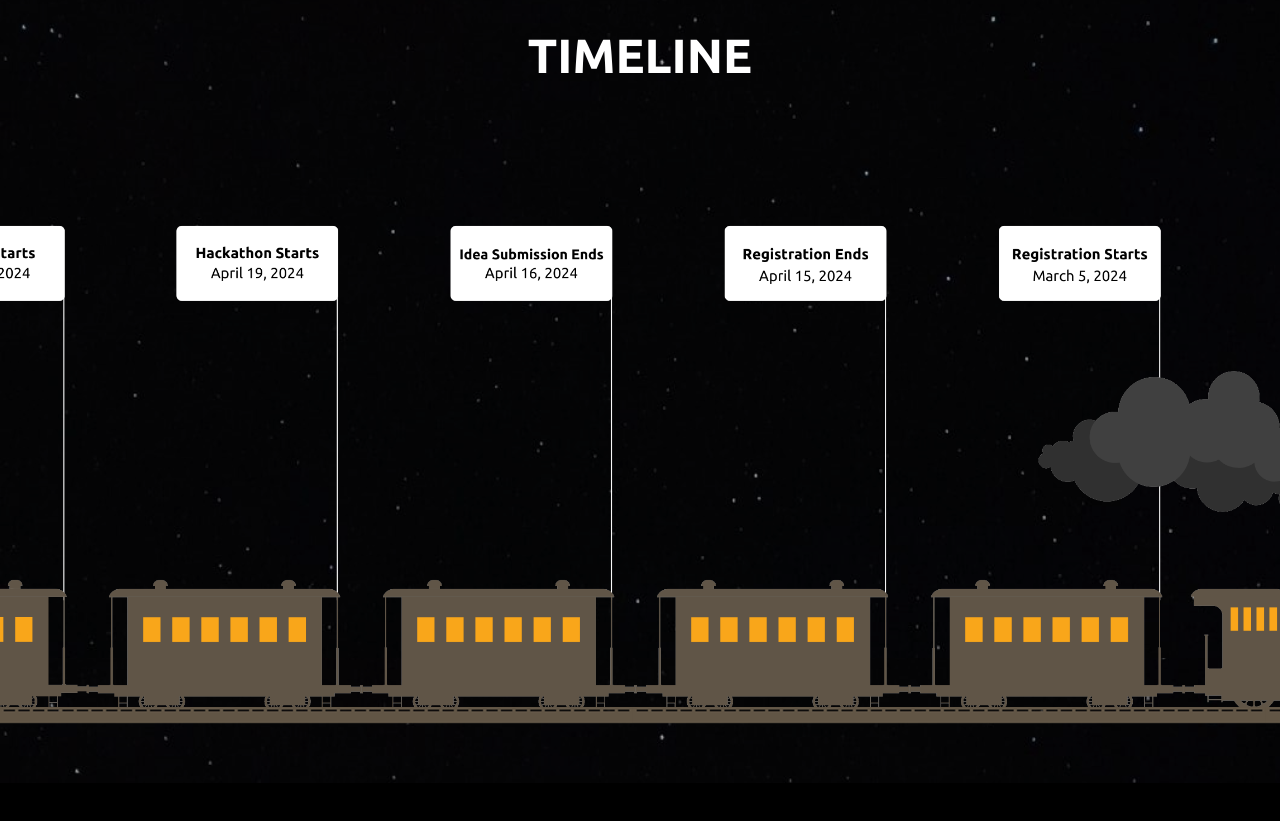
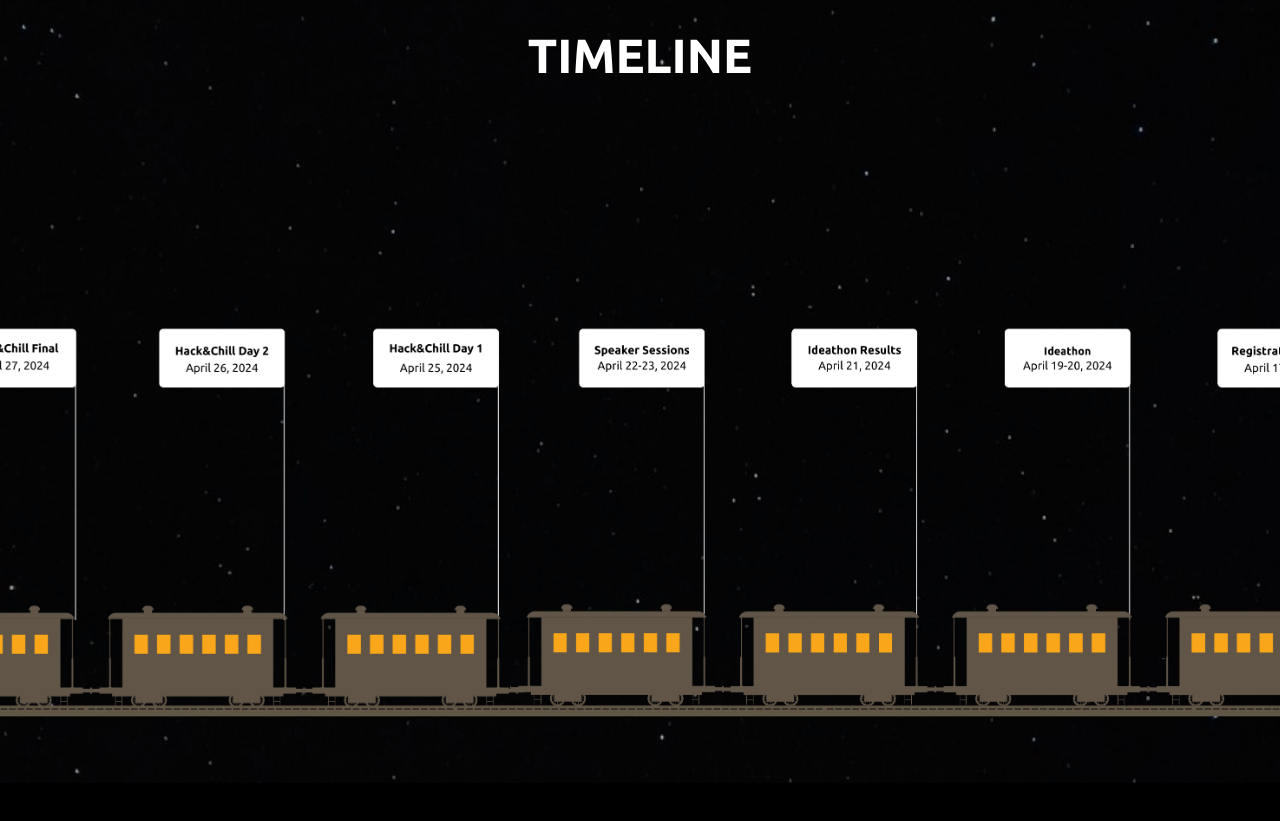
Before and after one commit to HaroonSaifi17/HackNChill, a React (Vite) app: page / in a window 1280 px wide. Shown: the part 2120-2941 px from the top of the page. Built offline with nearby package versions, Linux system fonts and the light colour scheme.

Commit message:
timeline updated

```diff
--- a/src/component/timeline/Timeline.css
+++ b/src/component/timeline/Timeline.css
@@ -1,5 +1,5 @@
 .timeline-wpr{
-  height: calc(100vh + 1000px);
+  height: calc(100vh + 2000px);
   background-color: black;
 }
 .timeline-wpr>div{
@@ -16,13 +16,16 @@
   background-position:left bottom;
   background-size: contain;
   background-repeat: no-repeat;
-  margin-left: -1000px;
+  margin-left: -2000px;
   width: 2150px;
   height: calc(100vh - 220px);
 }
 .track{
   width: 100vw;
   background-image: url(/timeline/track.png);
-  height: 20px;
+  background-repeat: repeat-x;
+  background-size:  auto 14px;
+  background-position: top;
+  height: 50px;
   bottom: 0;
 }
--- a/src/component/timeline/Timeline.jsx
+++ b/src/component/timeline/Timeline.jsx
@@ -8,7 +8,7 @@ function Timeline() {
     const targetDiv = document.getElementById("timeline");
     const handleScroll = () => {
       const position = -targetDiv.getBoundingClientRect().top;
-      if (position < 1000 && position > 0) setScrollPosition(position);
+      if (position < 2000 && position > 0) setScrollPosition(position);
     };
     window.addEventListener("scroll", handleScroll);
     return () => {
```
Also changed, not shown: public/timeline/train3.png, 1 other file (tests, documents, lock files or other folders).
